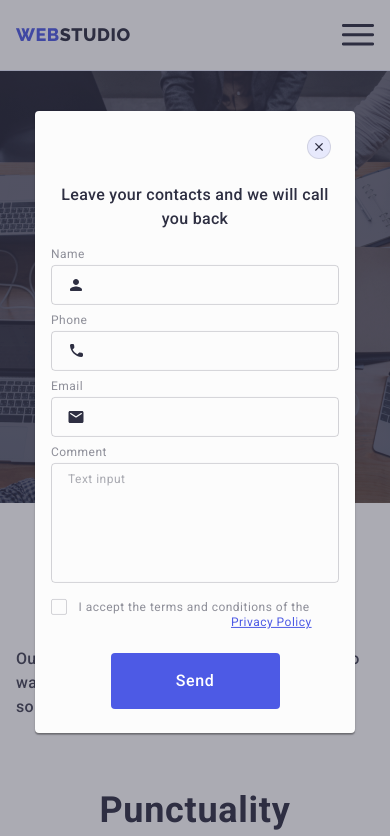
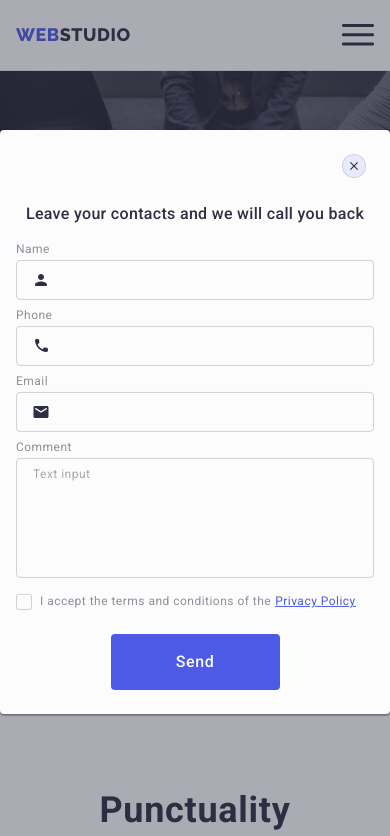
Before and after one commit to sidlicki/goit-markup-hw-07, a plain HTML site: page index.html in a window 390 px wide. Both pictures are taken after a click on the button "Order Service". Shown: the top 836 px of the page. Drawn offline with nearby package versions, Linux system fonts and the light colour scheme.

Commit message:
modal fix

```diff
--- a/css/styles.css
+++ b/css/styles.css
@@ -1016,13 +1016,16 @@ body {
   visibility: hidden;
   pointer-events: none;
 }
+/*  */
+/* modal */
 .modal {
+  width: 100%;
+  max-width: 392px;
   position: absolute;
   top: 50%;
   left: 50%;
   transform: translate(-50%, -50%);
   min-width: 320px;
-  width: 392px;
   min-height: 576px;
   background-color: #fcfcfc;
   box-shadow: 0px 1px 1px rgba(0, 0, 0, 0.14), 0px 1px 3px rgba(0, 0, 0, 0.12),
@@ -1064,8 +1067,7 @@ body {
 .button-close-modal:focus .icon-close {
   fill: #ffffff;
 }
-/*  */
-/* modal */
+
 .modal-title {
   margin-left: auto;
   margin-right: auto;
@@ -1155,6 +1157,7 @@ body {
   align-items: center;
 }
 .label-privacy-policy {
+  display: flex;
   font-size: 12px;
   line-height: 1.17;
   letter-spacing: 0.04em;
@@ -1162,7 +1165,6 @@ body {
 }
 .checkbox-span {
   display: inline-flex;
-  margin-right: 8px;
   width: 16px;
   height: 16px;
   border: 1px solid rgba(46, 47, 66, 0.2);
@@ -1170,6 +1172,12 @@ body {
   align-items: center;
   justify-content: center;
   fill: transparent;
+}
+.checkbox-text {
+  display: flex;
+  flex-wrap: wrap;
+  column-gap: 4px;
+  margin-left: 8px;
 }
 .contact-form-checkbox-standart:checked + .label-privacy-policy > .checkbox-span {
   background-color: #404bbf;
@@ -1179,7 +1187,6 @@ body {
 }
 .privacy-policy-link {
   color: #4d5ae5;
-  margin-left: 4px;
 }
 /* button submit */
 .button-modal-submit {
@@ -1205,19 +1212,10 @@ body {
 .button-modal-submit:focus {
   background-color: #404bbf;
 }
-/* 0px-427px */
-@media screen and (max-width: 427px) {
-  .modal {
-    width: 320px;
-  }
-  .privacy-policy-link {
-    margin-left: 180px;
-  }
-}
 /* 768px+ */
 @media screen and (min-width: 768px) {
   .modal {
-    width: 412px;
+    max-width: 408px;
     padding: 72px 24px 24px 24px;
   }
 }
--- a/index.html
+++ b/index.html
@@ -644,8 +644,9 @@
                                 <use class="contact-form-checkmark-icon" href="./images/icons.svg#icon-checkbox"></use>
                             </svg>
                         </span>
-                        I accept the terms and conditions of the
-                        <a href="#" class="privacy-policy-link">Privacy Policy</a>
+                        <span class="checkbox-text">I accept the terms and conditions of the
+                            <a href="#" class="privacy-policy-link">Privacy Policy</a>
+                        </span>
                     </label>
                 </div>
 
```
